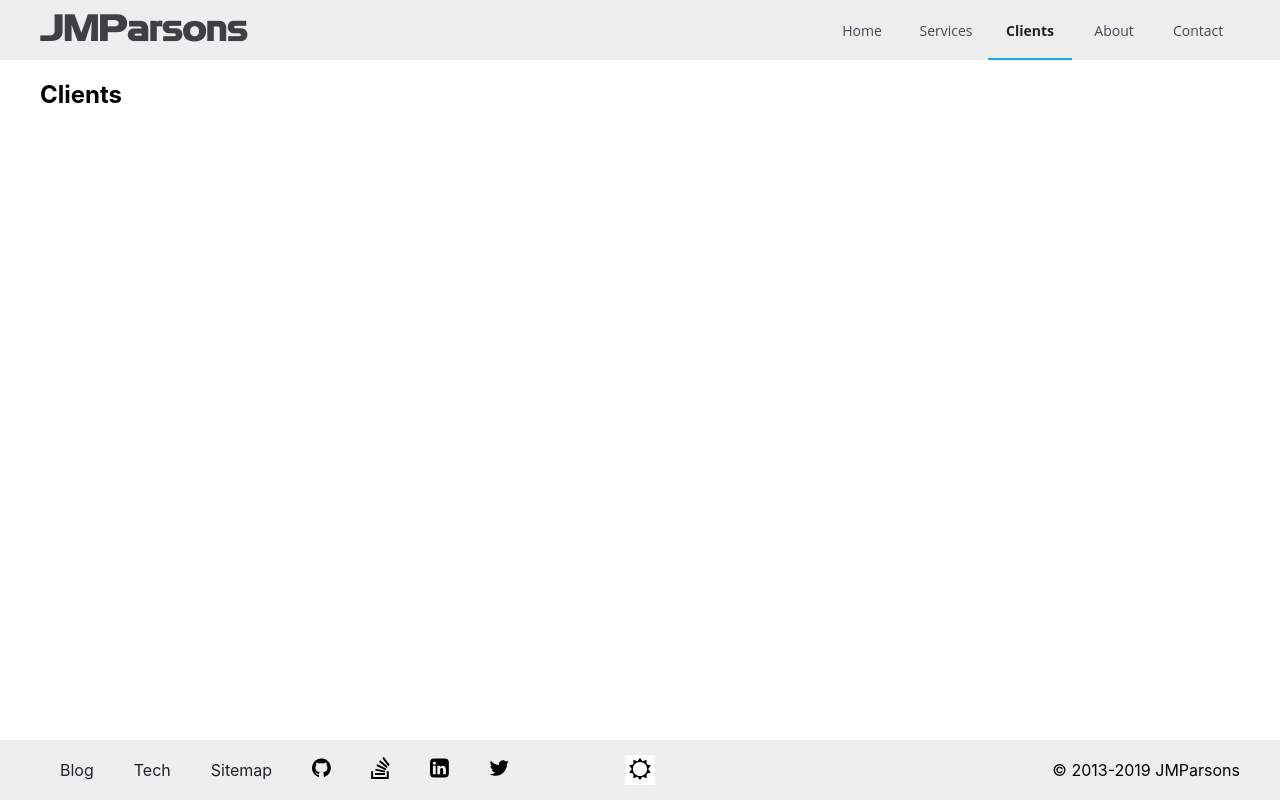
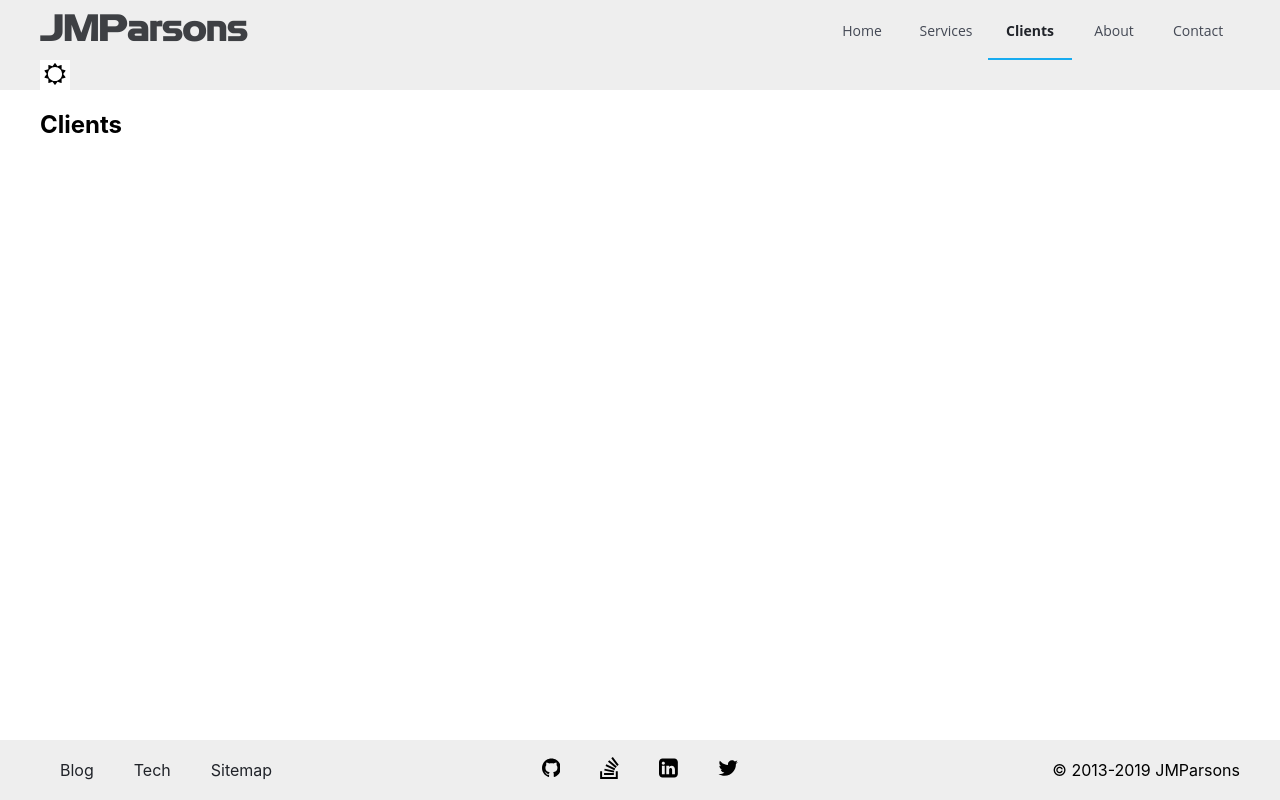
Before and after one commit to jmparsons/jmparsons.com, a React (Create React App) app: page /clients in a window 1280 px wide. Built offline with nearby package versions, Linux system fonts and the light colour scheme; what @aws-amplify/api would draw is missing.

Commit message:
Slimming down components.

```diff
--- a/src/components/Site/BotBar.tsx
+++ b/src/components/Site/BotBar.tsx
@@ -1,35 +1,16 @@
-import React, { useContext } from 'react';
-import Icon from './Icon';
-import IconLink from './IconLink';
-import Routes from '../../constants/Routes';
-import { BotBarCon, NavBar, BotBarGrid, NxLink, CopyRight } from '../UI/BotBarUI';
-import { ThemerContext } from '../../utils/contexts';
-import { ThemeBtn, ThemeControls } from '../UI/ThemeUI';
+import React from 'react';
+import { BotBarCon, BotBarGrid, CopyRight } from '../UI/BotBarUI';
+import SocialNav from './SocialNav';
+import BotNav from './BotNav';
 
-const BotBar: React.FC = () => {
-  const { theme, toggleTheme } = useContext(ThemerContext);
-  const themeIcon = theme === 'light' ? 'sun' : 'moon';
-  return (
+const BotBar: React.FC = () => (
   <BotBarCon>
     <BotBarGrid>
-        <NavBar>
-          <NxLink to={Routes.blog}>Blog</NxLink>
-          <NxLink to={Routes.tech}>Tech</NxLink>
-          <NxLink to={Routes.sitemap}>Sitemap</NxLink>
-          <IconLink href="http://github.com/jmparsons" icon="github" />
-          <IconLink href="http://stackoverflow.com/users/535810/jmparsons" icon="stackoverflow" />
-          <IconLink href="http://linkedin.com/in/jmparsons" icon="linkedin" />
-          <IconLink href="http://twitter.com/jmparsons" icon="twitter" />
-        </NavBar>
-        <ThemeControls>
-          <ThemeBtn onClick={toggleTheme}>
-            <Icon icon={themeIcon} />
-          </ThemeBtn>
-        </ThemeControls>
+      <BotNav />
+      <SocialNav />
       <CopyRight>&copy; 2013-2019 JMParsons</CopyRight>
     </BotBarGrid>
   </BotBarCon>
 );
-};
 
 export default BotBar;
--- /dev/null
+++ b/src/components/Site/BotNav.tsx
@@ -0,0 +1,13 @@
+import React from 'react';
+import Routes from '../../constants/Routes';
+import { BotNavBar, BotLink } from '../UI/BotBarUI';
+
+const BotNav: React.FC = () => (
+  <BotNavBar>
+    <BotLink to={Routes.blog}>Blog</BotLink>
+    <BotLink to={Routes.tech}>Tech</BotLink>
+    <BotLink to={Routes.sitemap}>Sitemap</BotLink>
+  </BotNavBar>
+);
+
+export default BotNav;
--- /dev/null
+++ b/src/components/Site/Logo.tsx
@@ -0,0 +1,11 @@
+import React from 'react';
+import Routes from '../../constants/Routes';
+import { LogoCon, LogoLink } from '../UI/TopBarUI';
+
+const Logo: React.FC = () => (
+  <LogoCon>
+    <LogoLink to={Routes.home}>JMParsons</LogoLink>
+  </LogoCon>
+);
+
+export default Logo;
--- /dev/null
+++ b/src/components/Site/SocialNav.tsx
@@ -0,0 +1,14 @@
+import React from 'react';
+import IconLink from './IconLink';
+import { SocialBar } from '../UI/BotBarUI';
+
+const SocialNav: React.FC = () => (
+  <SocialBar>
+    <IconLink href="http://github.com/jmparsons" icon="github" />
+    <IconLink href="http://stackoverflow.com/users/535810/jmparsons" icon="stackoverflow" />
+    <IconLink href="http://linkedin.com/in/jmparsons" icon="linkedin" />
+    <IconLink href="http://twitter.com/jmparsons" icon="twitter" />
+  </SocialBar>
+);
+
+export default SocialNav;
--- /dev/null
+++ b/src/components/Site/ThemeToggle.tsx
@@ -0,0 +1,18 @@
+import React, { useContext } from 'react';
+import Icon from './Icon';
+import { ThemerContext } from '../../utils/contexts';
+import { ThemeBtn, ThemeNav } from '../UI/ThemeUI';
+
+const ThemeToggle: React.FC = () => {
+  const { theme, toggleTheme } = useContext(ThemerContext);
+  const themeIcon = theme === 'light' ? 'sun' : 'moon';
+  return (
+    <ThemeNav>
+      <ThemeBtn onClick={toggleTheme}>
+        <Icon icon={themeIcon} />
+      </ThemeBtn>
+    </ThemeNav>
+  );
+};
+
+export default ThemeToggle;
--- a/src/components/Site/TopBar.tsx
+++ b/src/components/Site/TopBar.tsx
@@ -1,20 +1,15 @@
-import React, { useContext } from 'react';
-import Routes from '../../constants/Routes';
-import { TopBarCon, NavBar, Logo, LogoLink, TopBarGrid, NxLink, HomeLink } from '../UI/TopBarUI';
+import React from 'react';
+import ThemeToggle from './ThemeToggle';
+import Logo from './Logo';
+import TopNav from './TopNav';
+import { TopBarCon, TopBarGrid } from '../UI/TopBarUI';
 
 const TopBar: React.FC = () => (
   <TopBarCon>
     <TopBarGrid>
-      <Logo>
-        <LogoLink to={Routes.home}>JMParsons</LogoLink>
-      </Logo>
-      <NavBar>
-        <HomeLink to={Routes.home}>Home</HomeLink>
-        <NxLink to={Routes.services}>Services</NxLink>
-        <NxLink to={Routes.clients}>Clients</NxLink>
-        <NxLink to={Routes.about}>About</NxLink>
-        <NxLink to={Routes.contact}>Contact</NxLink>
-      </NavBar>
+      <Logo />
+      <TopNav />
+      <ThemeToggle />
     </TopBarGrid>
   </TopBarCon>
 );
--- /dev/null
+++ b/src/components/Site/TopNav.tsx
@@ -0,0 +1,15 @@
+import React from 'react';
+import { TopNavCon, TopLink, HomeLink } from '../UI/TopBarUI';
+import Routes from '../../constants/Routes';
+
+const TopNav: React.FC = () => (
+  <TopNavCon>
+    <HomeLink to={Routes.home}>Home</HomeLink>
+    <TopLink to={Routes.services}>Services</TopLink>
+    <TopLink to={Routes.clients}>Clients</TopLink>
+    <TopLink to={Routes.about}>About</TopLink>
+    <TopLink to={Routes.contact}>Contact</TopLink>
+  </TopNavCon>
+);
+
+export default TopNav;
--- a/src/components/UI/BotBarUI.tsx
+++ b/src/components/UI/BotBarUI.tsx
@@ -25,7 +25,7 @@ const BotBarGrid = styled.div`
   `};
 `;
 
-const NavBar = styled.nav`
+const BotNavBar = styled.nav`
   display: grid;
   grid-auto-flow: column;
   height: 50px;
@@ -35,7 +35,7 @@ const NavBar = styled.nav`
   `};
 `;
 
-const NxLink = styled(NavLink)`
+const BotLink = styled(NavLink)`
   text-decoration: none;
   align-self: center;
   justify-self: center;
@@ -59,4 +59,14 @@ const CopyRight = styled.div`
   `};
 `;
 
-export { BotBarCon, BotBarGrid, NavBar, NxLink, CopyRight };
+const SocialBar = styled.div`
+  display: grid;
+  grid-auto-flow: column;
+  height: 50px;
+  ${media.tablet`
+    height: 60px;
+    justify-content: flex-start;
+  `};
+`;
+
+export { BotBarCon, BotBarGrid, BotNavBar, BotLink, CopyRight, SocialBar };
--- a/src/components/UI/ThemeUI.tsx
+++ b/src/components/UI/ThemeUI.tsx
@@ -2,7 +2,7 @@ import styled from 'styled-components';
 import { ThxProps } from '../../constants/Theme';
 import { media } from '../../utils/mq';
 
-const ThemeControls = styled.div`
+const ThemeNav = styled.div`
   display: grid;
   grid-auto-flow: row;
   position: absolute;
@@ -28,4 +28,4 @@ const ThemeBtn = styled.button`
   background: ${({ theme }: ThemeBtnProp) => theme.themeBtn.bg};
 `;
 
-export { ThemeControls, ThemeBtn };
+export { ThemeNav, ThemeBtn };
--- a/src/components/UI/TopBarUI.tsx
+++ b/src/components/UI/TopBarUI.tsx
@@ -24,7 +24,7 @@ const TopBarGrid = styled.div`
   `};
 `;
 
-const Logo = styled.h1`
+const LogoCon = styled.h1`
   display: grid;
   align-content: center;
   justify-content: center;
@@ -45,7 +45,7 @@ const LogoLink = styled(Link)`
   }
 `;
 
-const NavBar = styled.nav`
+const TopNavCon = styled.nav`
   display: grid;
   grid-auto-flow: column;
   height: 50px;
@@ -55,7 +55,7 @@ const NavBar = styled.nav`
   `};
 `;
 
-const NxLink = styled(NavLink)`
+const TopLink = styled(NavLink)`
   display: grid;
   text-decoration: none;
   align-content: center;
@@ -81,11 +81,11 @@ const NxLink = styled(NavLink)`
   `};
 `;
 
-const HomeLink = styled(NxLink).attrs({ exact: true })`
+const HomeLink = styled(TopLink).attrs({ exact: true })`
   display: none;
   ${media.tablet`
     display: grid;
   `};
 `;
 
-export { TopBarCon, TopBarGrid, Logo, LogoLink, NavBar, NxLink, HomeLink };
+export { TopBarCon, TopBarGrid, LogoCon, LogoLink, TopNavCon, TopLink, HomeLink };
```
Lines whose indentation alone changed are shown as unchanged.
